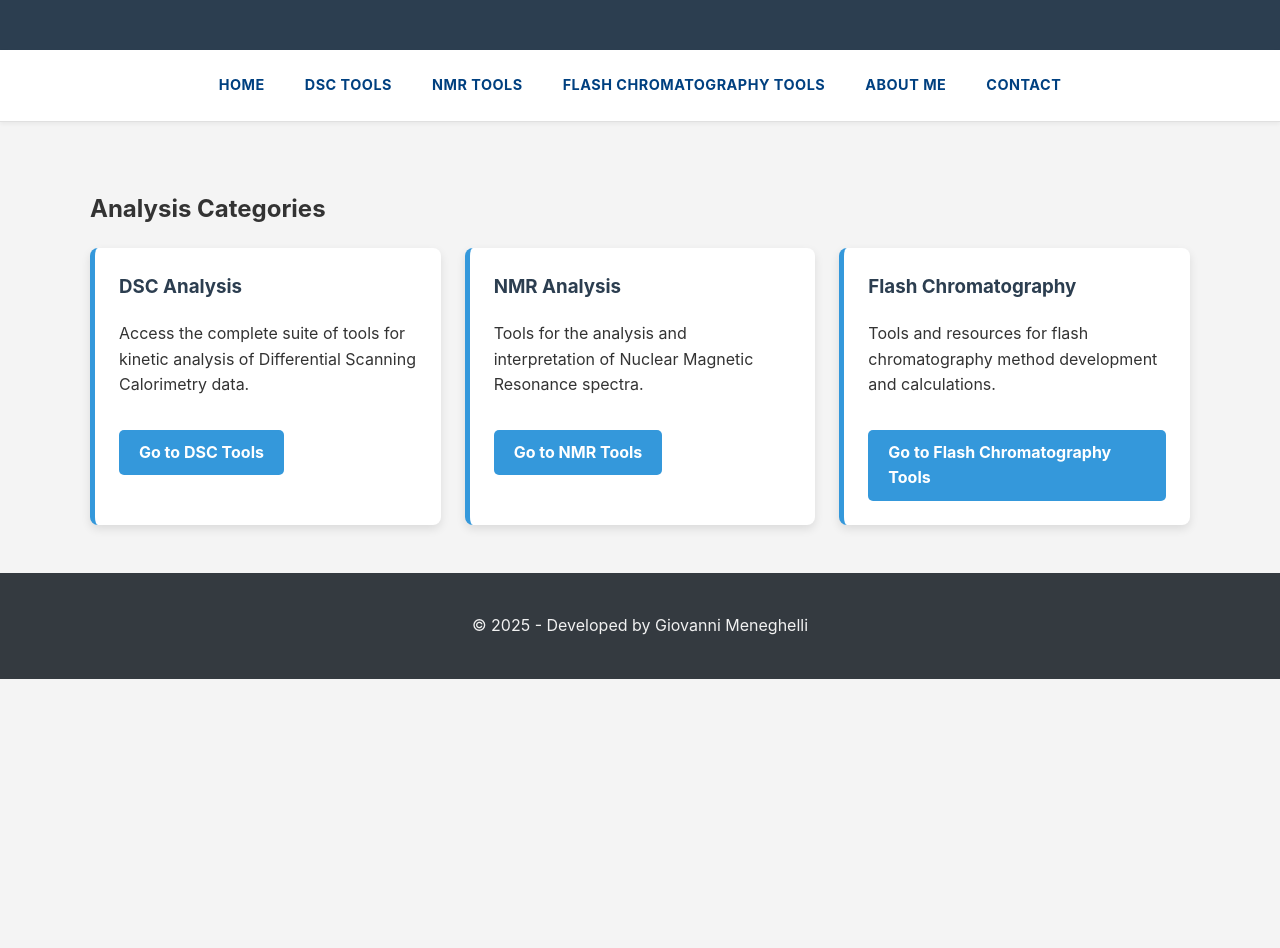
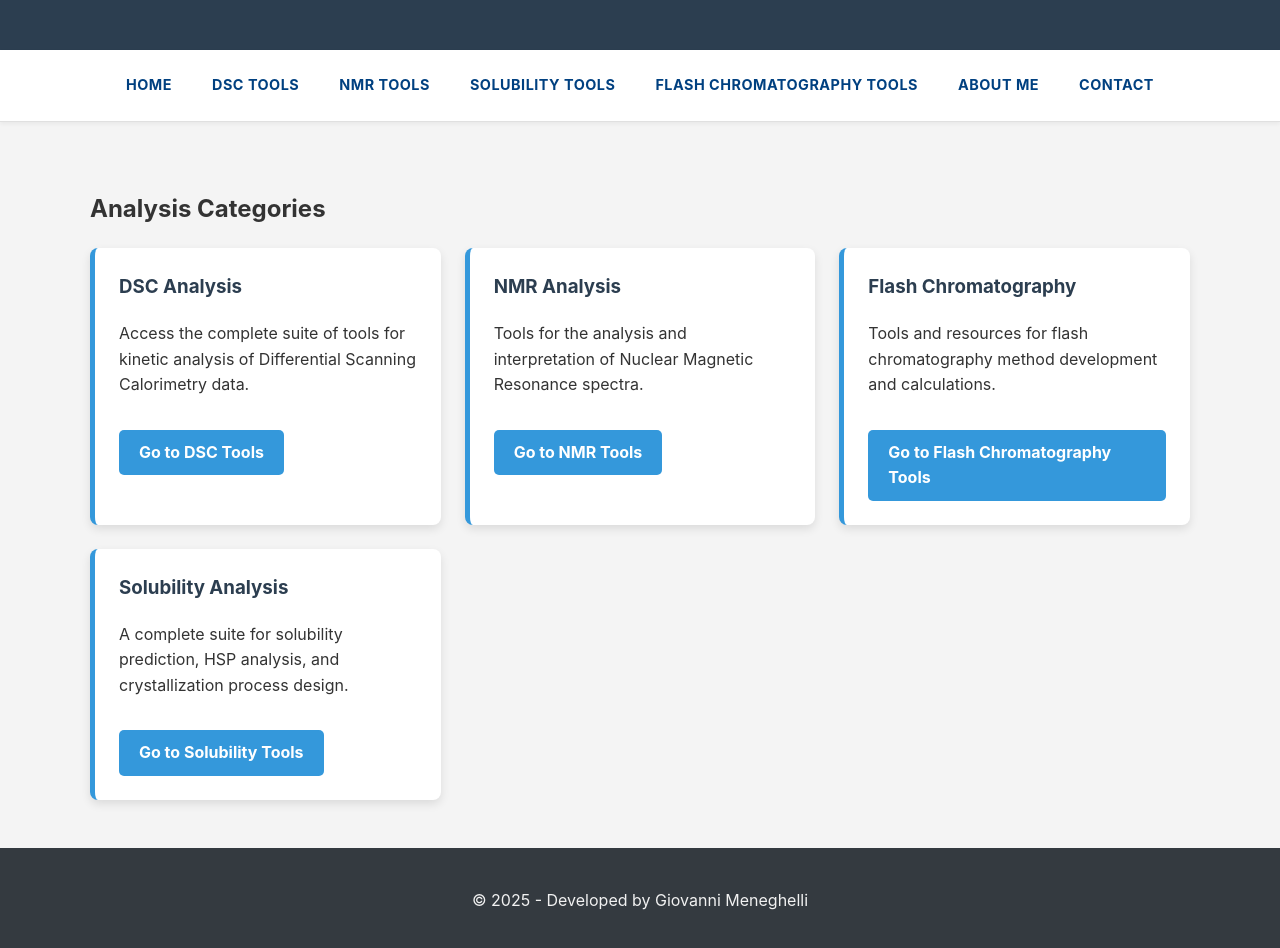
Before and after one commit to gmeneghelli91/dsc-kinetic-suite, a plain HTML site: page index.html in a window 1280 px wide. Shown: the part 108-1056 px from the top of the page. Before the commit the page ends 800 px from the top, so only its background shows below. Drawn offline with Linux system fonts and the light colour scheme.

Commit message:
Update index.html

```diff
--- a/index.html
+++ b/index.html
@@ -9,12 +9,13 @@
 <body>
     <header>
         <h1>Scientific Tools Suite</h1>
-        </header>
+    </header>
 <nav>
         <ul>
             <li><a href="/index.html">Home</a></li>
             <li><a href="/dsc_tools.html">DSC Tools</a></li>
             <li><a href="/nmr_tools.html">NMR Tools</a></li>
+            <li><a href="/solubility-tools.html">Solubility Tools</a></li>
             <li><a href="/flash_chromatography_tools.html">Flash Chromatography Tools</a></li>
             <li><a href="/about.html">About Me</a></li>
             <li><a href="/contact.html">Contact</a></li>
@@ -38,6 +39,13 @@
                 <p>Tools and resources for flash chromatography method development and calculations.</p>
                 <a href="flash_chromatography_tools.html" class="button">Go to Flash Chromatography Tools</a>
             </div>
+
+            <div class="tool-card">
+                <h3>Solubility Analysis</h3>
+                <p>A complete suite for solubility prediction, HSP analysis, and crystallization process design.</p>
+                <a href="solubility-tools.html" class="button">Go to Solubility Tools</a>
+            </div>
+
         </div>
     </main>
     <footer>
```
